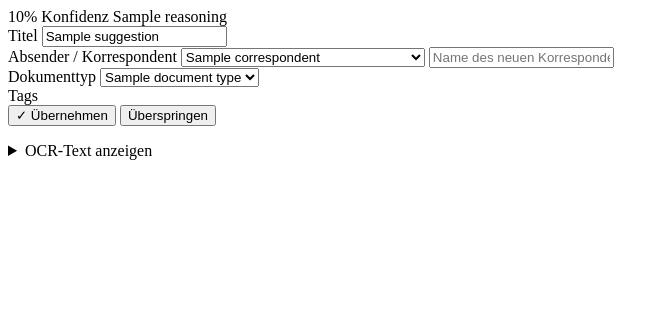
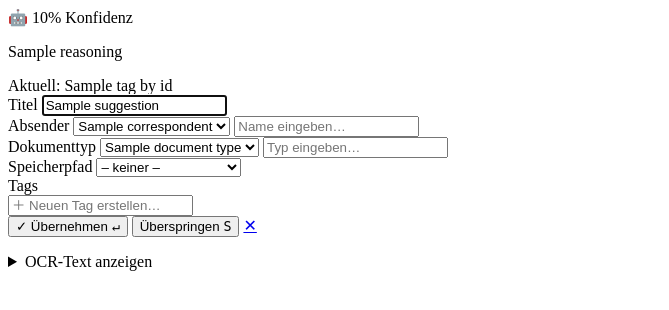
Before and after one commit to nerox89/paperly, a FastAPI app: template src/paperly/templates/partials/suggestion.html in a window 1280 px wide. Shown: the top 310 px of the page, without its empty margins (0-669 px from the left). Run offline with FastAPI, Linux system fonts and the light colour scheme; the template is opened without the code that fills it: most values are stand-ins (such as "Sample title", 1, 10 or a date in 2020); parts of the project's set-up code (start-up, migrations or seed data) failed here and were passed over.

Commit message:
feat: redesign review UI with storage paths, inline creation, INBOX badge
- paperless.py: add StoragePath model, fetch storage_paths in get_taxonomy(),
  add storage_path field to Document, add create_document_type()
- app.py: handle storage_path_id, document_type_new, tag_new in apply route;
  inline create for correspondents, document types, and tags
- suggestion.html: full redesign
  - INBOX + current tags shown as read-only context badges
  - 2-column grid for Absender / Dokumenttyp
  - inline '＋ Neu…' option in each select (no page reload)
  - new tag creation via plain text input
  - Speicherpfad dropdown added
  - compact tag pill grid (not one per line)
  - sticky action bar with keyboard hints (Enter=apply, S=skip, Esc=back)
  - AI confidence badge + reasoning shown prominently
  - collapsible OCR text preview

Co-authored-by: Copilot <223556219+Copilot@users.noreply.github.com>

```diff
--- a/src/paperly/app.py
+++ b/src/paperly/app.py
@@ -55,10 +55,11 @@ async def lifespan(app: FastAPI):
     state.taxonomy = await state.paperless.get_taxonomy()
 
     logger.info(
-        "Loaded taxonomy: %d tags, %d correspondents, %d document types, inbox_tag=%s",
+        "Loaded taxonomy: %d tags, %d correspondents, %d document types, %d storage paths, inbox_tag=%s",
         len(state.taxonomy.tags),
         len(state.taxonomy.correspondents),
         len(state.taxonomy.document_types),
+        len(state.taxonomy.storage_paths),
         state.taxonomy.inbox_tag_id,
     )
     yield
@@ -145,23 +146,43 @@ async def apply_document(
     correspondent_id: Annotated[str, Form()] = "",
     correspondent_new: Annotated[str, Form()] = "",
     document_type_id: Annotated[str, Form()] = "",
+    document_type_new: Annotated[str, Form()] = "",
+    storage_path_id: Annotated[str, Form()] = "",
     tag_ids: Annotated[list[str], Form()] = [],
+    tag_new: Annotated[str, Form()] = "",
 ):
     """Apply chosen metadata and remove INBOX tag."""
-    # Resolve correspondent — create new if needed
+    # Resolve correspondent
     corr_id: int | None = None
     if correspondent_id:
         corr_id = int(correspondent_id)
     elif correspondent_new.strip():
         new_corr = await state.paperless.create_correspondent(correspondent_new.strip())
         corr_id = new_corr.id
-        # Refresh taxonomy cache
         state.taxonomy = await state.paperless.get_taxonomy()
 
-    doc_type_id = int(document_type_id) if document_type_id else None
+    # Resolve document type
+    dt_id: int | None = None
+    if document_type_id:
+        dt_id = int(document_type_id)
+    elif document_type_new.strip():
+        new_dt = await state.paperless.create_document_type(document_type_new.strip())
+        dt_id = new_dt.id
+        state.taxonomy = await state.paperless.get_taxonomy()
 
-    # Compute new tag list: chosen tags minus INBOX tag
+    # Resolve storage path
+    sp_id: int | None = None
+    if storage_path_id:
+        sp_id = int(storage_path_id)
+
+    # Resolve tags — create new tag if provided
     chosen_tags = [int(t) for t in tag_ids if t]
+    if tag_new.strip():
+        new_tag = await state.paperless.create_tag(tag_new.strip())
+        chosen_tags.append(new_tag.id)
+        state.taxonomy = await state.paperless.get_taxonomy()
+
+    # Remove INBOX tag
     if state.taxonomy.inbox_tag_id in chosen_tags:
         chosen_tags.remove(state.taxonomy.inbox_tag_id)
 
@@ -169,14 +190,12 @@ async def apply_document(
         doc_id,
         title=title,
         correspondent=corr_id,
-        document_type=doc_type_id,
+        document_type=dt_id,
+        storage_path=sp_id,
         tags=chosen_tags,
     )
 
-    # Invalidate suggestion cache for this doc
     state.suggestion_cache.pop(doc_id, None)
-
-    # Redirect back to inbox list
     return RedirectResponse("/", status_code=303)
 
 
--- a/src/paperly/templates/partials/suggestion.html
+++ b/src/paperly/templates/partials/suggestion.html
@@ -1,121 +1,173 @@
-<!-- AI Suggestion form — rendered inline or as HTMX partial -->
+<!-- AI Suggestion form — redesigned for fast review workflow -->
 
-{% set conf_color = "text-green-600" if suggestion.confidence >= 0.8 else ("text-yellow-600" if suggestion.confidence >= 0.5 else "text-red-500") %}
+{% set conf_pct = (suggestion.confidence * 100) | round | int %}
+{% set conf_color = "bg-green-100 text-green-700 border-green-200" if suggestion.confidence >= 0.8 else ("bg-yellow-100 text-yellow-700 border-yellow-200" if suggestion.confidence >= 0.5 else "bg-red-100 text-red-600 border-red-200") %}
 
-<div>
-  <!-- Confidence badge -->
-  <div class="flex items-center gap-2 mb-4">
-    <span class="text-xs font-medium px-2 py-0.5 rounded-full
-      {% if suggestion.confidence >= 0.8 %}bg-green-100 text-green-700
-      {% elif suggestion.confidence >= 0.5 %}bg-yellow-100 text-yellow-700
-      {% else %}bg-red-100 text-red-600{% endif %}">
-      {{ (suggestion.confidence * 100) | round }}% Konfidenz
+<form method="post" action="/document/{{ doc.id }}/apply" id="apply-form" class="flex flex-col gap-0">
+
+  <!-- AI Header bar -->
+  <div class="flex items-center gap-3 mb-4 px-1">
+    <span class="inline-flex items-center gap-1.5 text-xs font-semibold px-2.5 py-1 rounded-full border {{ conf_color }}">
+      🤖 {{ conf_pct }}% Konfidenz
     </span>
     {% if suggestion.reasoning %}
-    <span class="text-xs text-gray-400 truncate" title="{{ suggestion.reasoning }}">
-      {{ suggestion.reasoning[:80] }}{% if suggestion.reasoning|length > 80 %}…{% endif %}
-    </span>
+    <p class="text-xs text-gray-400 truncate flex-1" title="{{ suggestion.reasoning }}">
+      {{ suggestion.reasoning[:90] }}{% if suggestion.reasoning|length > 90 %}…{% endif %}
+    </p>
     {% endif %}
   </div>
 
-  <form method="post" action="/document/{{ doc.id }}/apply" id="apply-form">
+  <!-- Current tags (read-only context strip) -->
+  {% set current_tags = doc.tags %}
+  {% if current_tags %}
+  <div class="flex flex-wrap gap-1.5 mb-4 px-1">
+    <span class="text-xs text-gray-400 mr-1 self-center">Aktuell:</span>
+    {% for tid in current_tags %}
+      {% set tag = taxonomy.tag_by_id(tid) %}
+      {% if tag %}
+        <span class="text-xs px-2 py-0.5 rounded-full
+          {% if tid == taxonomy.inbox_tag_id %}bg-orange-100 text-orange-700 font-medium
+          {% else %}bg-gray-100 text-gray-600{% endif %}">
+          {{ tag.name }}
+        </span>
+      {% endif %}
+    {% endfor %}
+  </div>
+  {% endif %}
 
-    <!-- Title -->
-    <div class="mb-4">
-      <label class="block text-xs font-medium text-gray-600 mb-1">Titel</label>
-      <input type="text" name="title" required
+  <!-- ── Titel ── -->
+  <div class="mb-3">
+    <label class="block text-xs font-semibold text-gray-500 uppercase tracking-wide mb-1">Titel</label>
+    <input type="text" name="title" id="field-title" required autofocus
            value="{{ suggestion.title or doc.title }}"
-             class="w-full border border-gray-300 rounded-md px-3 py-2 text-sm
+           class="w-full border border-gray-300 rounded-lg px-3 py-2 text-sm font-medium
                   focus:outline-none focus:ring-2 focus:ring-blue-500 focus:border-transparent">
   </div>
 
-    <!-- Correspondent -->
-    <div class="mb-4">
-      <label class="block text-xs font-medium text-gray-600 mb-1">Absender / Korrespondent</label>
-      <select name="correspondent_id"
-              class="w-full border border-gray-300 rounded-md px-3 py-2 text-sm
-                     focus:outline-none focus:ring-2 focus:ring-blue-500"
-              onchange="toggleNewCorrespondent(this)">
-        <option value="">(keiner)</option>
-        <option value="__new__">+ Neuen Korrespondenten anlegen…</option>
+  <!-- ── Absender + Dokumenttyp (two columns) ── -->
+  <div class="grid grid-cols-2 gap-3 mb-3">
+
+    <!-- Absender -->
+    <div>
+      <label class="block text-xs font-semibold text-gray-500 uppercase tracking-wide mb-1">Absender</label>
+      <select name="correspondent_id" id="corr-select"
+              onchange="toggleNew(this, 'corr-new')"
+              class="w-full border border-gray-300 rounded-lg px-3 py-2 text-sm
+                     focus:outline-none focus:ring-2 focus:ring-blue-500">
+        <option value="">– keiner –</option>
+        <option value="__new__">＋ Neu…</option>
         {% for c in taxonomy.correspondents | sort(attribute='name') %}
-        <option value="{{ c.id }}"
-          {% if suggestion.correspondent_id == c.id %}selected{% endif %}>
+        <option value="{{ c.id }}" {% if suggestion.correspondent_id == c.id %}selected{% endif %}>
           {{ c.name }}
         </option>
         {% endfor %}
       </select>
-      <!-- New correspondent input (hidden by default) -->
-      <input type="text" name="correspondent_new" id="new-corr-input"
-             placeholder="Name des neuen Korrespondenten"
+      <input type="text" name="correspondent_new" id="corr-new"
+             placeholder="Name eingeben…"
              value="{{ suggestion.correspondent_name if not suggestion.correspondent_id else '' }}"
-             class="mt-2 w-full border border-gray-300 rounded-md px-3 py-2 text-sm
+             class="mt-1.5 w-full border border-blue-400 rounded-lg px-3 py-2 text-sm
                     focus:outline-none focus:ring-2 focus:ring-blue-500
                     {% if not suggestion.correspondent_id and suggestion.correspondent_name %}block{% else %}hidden{% endif %}">
     </div>
 
-    <!-- Document type -->
-    <div class="mb-4">
-      <label class="block text-xs font-medium text-gray-600 mb-1">Dokumenttyp</label>
-      <select name="document_type_id"
-              class="w-full border border-gray-300 rounded-md px-3 py-2 text-sm
+    <!-- Dokumenttyp -->
+    <div>
+      <label class="block text-xs font-semibold text-gray-500 uppercase tracking-wide mb-1">Dokumenttyp</label>
+      <select name="document_type_id" id="dt-select"
+              onchange="toggleNew(this, 'dt-new')"
+              class="w-full border border-gray-300 rounded-lg px-3 py-2 text-sm
                      focus:outline-none focus:ring-2 focus:ring-blue-500">
-        <option value="">(keiner)</option>
+        <option value="">– keiner –</option>
+        <option value="__new__">＋ Neu…</option>
         {% for dt in taxonomy.document_types | sort(attribute='name') %}
         <option value="{{ dt.id }}"
-          {% if suggestion.document_type_id == dt.id %}selected{% elif doc.document_type == dt.id and not suggestion.document_type_id %}selected{% endif %}>
+          {% if suggestion.document_type_id == dt.id %}selected
+          {% elif doc.document_type == dt.id and not suggestion.document_type_id %}selected{% endif %}>
           {{ dt.name }}
+        </option>
+        {% endfor %}
+      </select>
+      <input type="text" name="document_type_new" id="dt-new"
+             placeholder="Typ eingeben…"
+             class="mt-1.5 w-full border border-blue-400 rounded-lg px-3 py-2 text-sm
+                    focus:outline-none focus:ring-2 focus:ring-blue-500 hidden">
+    </div>
+  </div>
+
+  <!-- ── Speicherpfad ── -->
+  <div class="mb-3">
+    <label class="block text-xs font-semibold text-gray-500 uppercase tracking-wide mb-1">Speicherpfad</label>
+    <select name="storage_path_id"
+            class="w-full border border-gray-300 rounded-lg px-3 py-2 text-sm
+                   focus:outline-none focus:ring-2 focus:ring-blue-500">
+      <option value="">– keiner –</option>
+      {% for sp in taxonomy.storage_paths | sort(attribute='name') %}
+      <option value="{{ sp.id }}" {% if doc.storage_path == sp.id %}selected{% endif %}>
+        {{ sp.name }}
       </option>
       {% endfor %}
     </select>
   </div>
 
-    <!-- Tags -->
-    <div class="mb-6">
-      <label class="block text-xs font-medium text-gray-600 mb-2">Tags</label>
-      <div class="flex flex-wrap gap-2">
+  <!-- ── Tags ── -->
+  <div class="mb-4">
+    <label class="block text-xs font-semibold text-gray-500 uppercase tracking-wide mb-2">Tags</label>
+    <div class="flex flex-wrap gap-2 mb-2">
       {% for tag in taxonomy.tags | sort(attribute='name') %}
         {% if tag.id != taxonomy.inbox_tag_id %}
-          <label class="inline-flex items-center gap-1.5 cursor-pointer">
+        <label class="inline-flex items-center gap-1.5 cursor-pointer select-none group">
           <input type="checkbox" name="tag_ids" value="{{ tag.id }}"
-                   {% if tag.id in suggestion.tag_ids %}checked{% elif tag.id in doc.tags and tag.id != taxonomy.inbox_tag_id and not suggestion.tag_ids %}checked{% endif %}
+                 {% if tag.id in suggestion.tag_ids %}checked
+                 {% elif tag.id in doc.tags and not suggestion.tag_ids %}checked{% endif %}
                  class="rounded border-gray-300 text-blue-600 focus:ring-blue-500">
-            <span class="text-sm text-gray-700">{{ tag.name }}</span>
+          <span class="text-sm text-gray-700 group-hover:text-blue-700 transition-colors">{{ tag.name }}</span>
         </label>
         {% endif %}
       {% endfor %}
     </div>
+    <!-- New tag inline -->
+    <div class="flex gap-2 items-center">
+      <input type="text" name="tag_new" id="tag-new-input"
+             placeholder="＋ Neuen Tag erstellen…"
+             class="flex-1 border border-dashed border-gray-300 rounded-lg px-3 py-1.5 text-sm
+                    focus:outline-none focus:ring-2 focus:ring-blue-500 focus:border-solid text-gray-500
+                    placeholder:text-gray-400">
+    </div>
   </div>
 
-    <!-- Action buttons -->
-    <div class="flex gap-3 pt-2 border-t border-gray-100">
+  <!-- ── Actions ── -->
+  <div class="flex gap-2 pt-3 border-t border-gray-100 sticky bottom-0 bg-white pb-1">
     <button type="submit"
-              class="flex-1 bg-blue-600 hover:bg-blue-700 text-white text-sm font-medium
-                     px-4 py-2.5 rounded-md transition-colors">
-        ✓ Übernehmen
+            class="flex-1 bg-blue-600 hover:bg-blue-700 active:bg-blue-800 text-white text-sm font-semibold
+                   px-4 py-2.5 rounded-lg transition-colors flex items-center justify-center gap-2">
+      <span>✓ Übernehmen</span>
+      <kbd class="text-xs bg-blue-500 px-1.5 py-0.5 rounded font-mono opacity-80">↵</kbd>
     </button>
     <form method="post" action="/document/{{ doc.id }}/skip" class="contents">
       <button type="submit" id="skip-btn"
-                class="px-4 py-2.5 text-sm text-gray-600 border border-gray-300
-                       rounded-md hover:bg-gray-50 transition-colors">
+              class="px-4 py-2.5 text-sm text-gray-500 border border-gray-300 rounded-lg
+                     hover:bg-gray-50 active:bg-gray-100 transition-colors flex items-center gap-1.5">
         Überspringen
+        <kbd class="text-xs bg-gray-100 px-1.5 py-0.5 rounded font-mono">S</kbd>
       </button>
     </form>
+    <a href="/"
+       class="px-3 py-2.5 text-sm text-gray-400 border border-gray-200 rounded-lg
+              hover:bg-gray-50 transition-colors flex items-center"
+       title="Zurück zur Inbox (Esc)">✕</a>
   </div>
 
 </form>
 
-  <!-- OCR text preview (collapsible) -->
-  <details class="mt-4 text-xs text-gray-400">
-    <summary class="cursor-pointer hover:text-gray-600 select-none">OCR-Text anzeigen</summary>
-    <pre class="mt-2 p-3 bg-gray-50 rounded text-xs whitespace-pre-wrap break-words max-h-48 overflow-y-auto border">{{ suggestion.raw_content_preview or doc.content[:400] }}</pre>
+<!-- OCR preview (collapsible) -->
+<details class="mt-3 text-xs text-gray-400">
+  <summary class="cursor-pointer hover:text-gray-600 select-none py-1">OCR-Text anzeigen</summary>
+  <pre class="mt-1 p-3 bg-gray-50 rounded-lg text-xs whitespace-pre-wrap break-words max-h-40 overflow-y-auto border border-gray-200">{{ suggestion.raw_content_preview or doc.content[:400] }}</pre>
 </details>
 
-</div>
-
 <script>
-function toggleNewCorrespondent(sel) {
-  const input = document.getElementById("new-corr-input");
+function toggleNew(sel, inputId) {
+  const input = document.getElementById(inputId);
   if (sel.value === "__new__") {
     sel.value = "";
     input.classList.remove("hidden");
@@ -125,12 +177,24 @@ function toggleNewCorrespondent(sel) {
     input.value = "";
   }
 }
-// Pre-show new correspondent input if suggestion has a new name
+// Show correspondent new input if suggestion has a new name
 (function() {
-  const sel = document.querySelector('[name="correspondent_id"]');
-  const input = document.getElementById("new-corr-input");
-  if (input && input.value && !sel.value) {
-    input.classList.remove("hidden");
+  const corrSel = document.getElementById("corr-select");
+  const corrNew = document.getElementById("corr-new");
+  if (corrNew && corrNew.value && !corrSel.value) {
+    corrNew.classList.remove("hidden");
   }
 })();
+// Keyboard: Enter submits (unless in textarea), S = skip
+document.addEventListener("keydown", function(e) {
+  if (e.target.tagName === "TEXTAREA") return;
+  if (e.key === "Enter" && e.target.tagName !== "BUTTON" && e.target.tagName !== "A") {
+    e.preventDefault();
+    document.getElementById("apply-form")?.requestSubmit();
+  }
+  if (e.key === "s" && e.target.tagName === "BODY") {
+    document.getElementById("skip-btn")?.click();
+  }
+  if (e.key === "Escape") window.location.href = "/";
+});
 </script>
```
Also changed, not shown: src/paperly/paperless.py (+30 -3 lines). Lines whose indentation alone changed are shown as unchanged.
